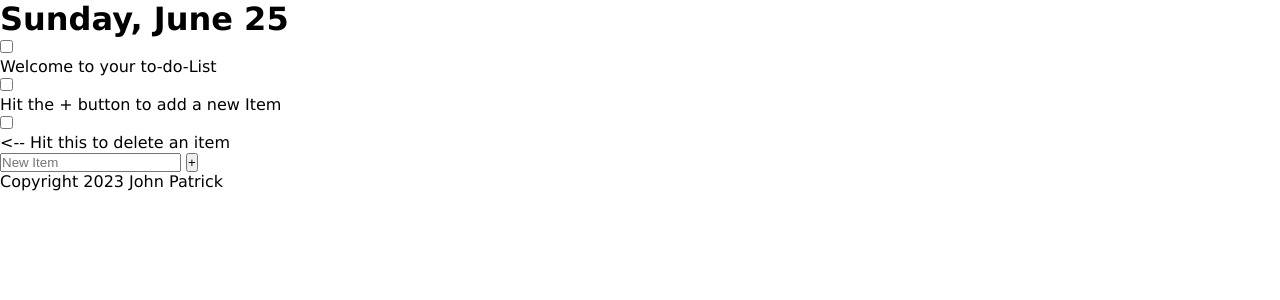
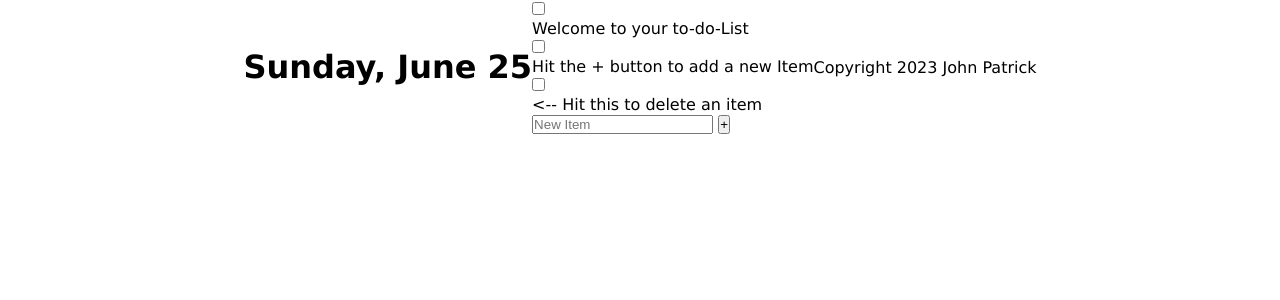
Before and after one commit to johnpatrick254/MERN-Stack-, a Node server app: page / in a window 1280 px wide. Shown: the top 300 px of the page. Run offline with Node 20, Linux system fonts and the light colour scheme; data comes from the database, SQL or seed files in the repository; data that the repository does not hold is empty; style sheets or scripts are compiled from the project's sources; some libraries are stand-ins or nearby versions.

Commit message:
sass practice

```diff
--- a/sass/styles.scss
+++ b/sass/styles.scss
@@ -12,7 +12,12 @@ $colors: (
   padding: 0;
   box-sizing: border-box;
 }
-
+body{
+  max-width: 1280px;
+  display: flex;
+  justify-content: center;
+  align-items: center
+}
 html {
   scroll-behavior: smooth;
   font-family: Verdana, Geneva, Tahoma, sans-serif;
@@ -26,6 +31,7 @@ img {
 
 #container {
   width: 100%;
+  max-width: 1280px;
   min-height: 100vh;
   display: grid;
   grid-template-areas:
@@ -33,10 +39,10 @@ img {
     "main"
     "footer";
   place-items: center;
+  justify-content: center;
   grid-template-rows: 0.5fr 3fr 1fr;
   //   gap: 1rem;
   padding: 3% 14%;
-  place-items: center;
 }
 .flex-row-justify-space-btw {
   display: flex;
```
Also changed, not shown: sass/styles.css (+9 -1 lines), 1 other file.
